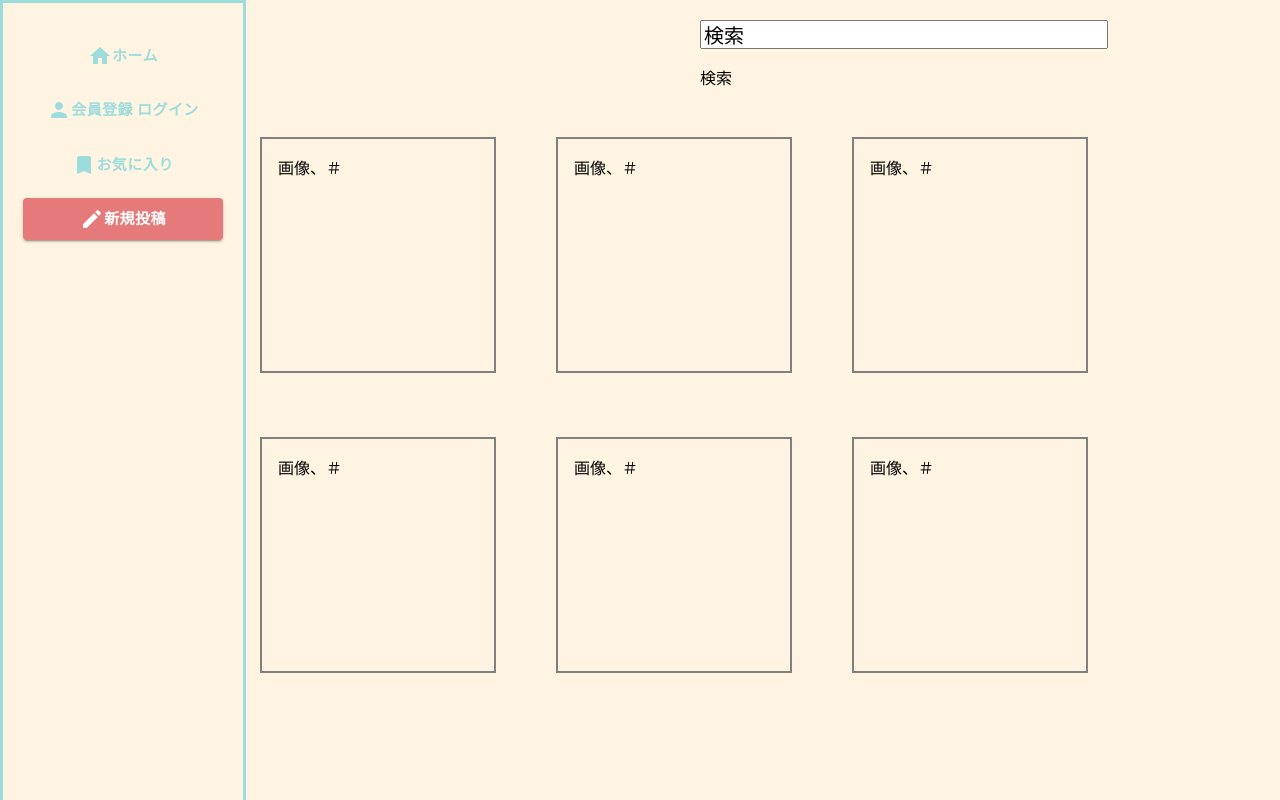
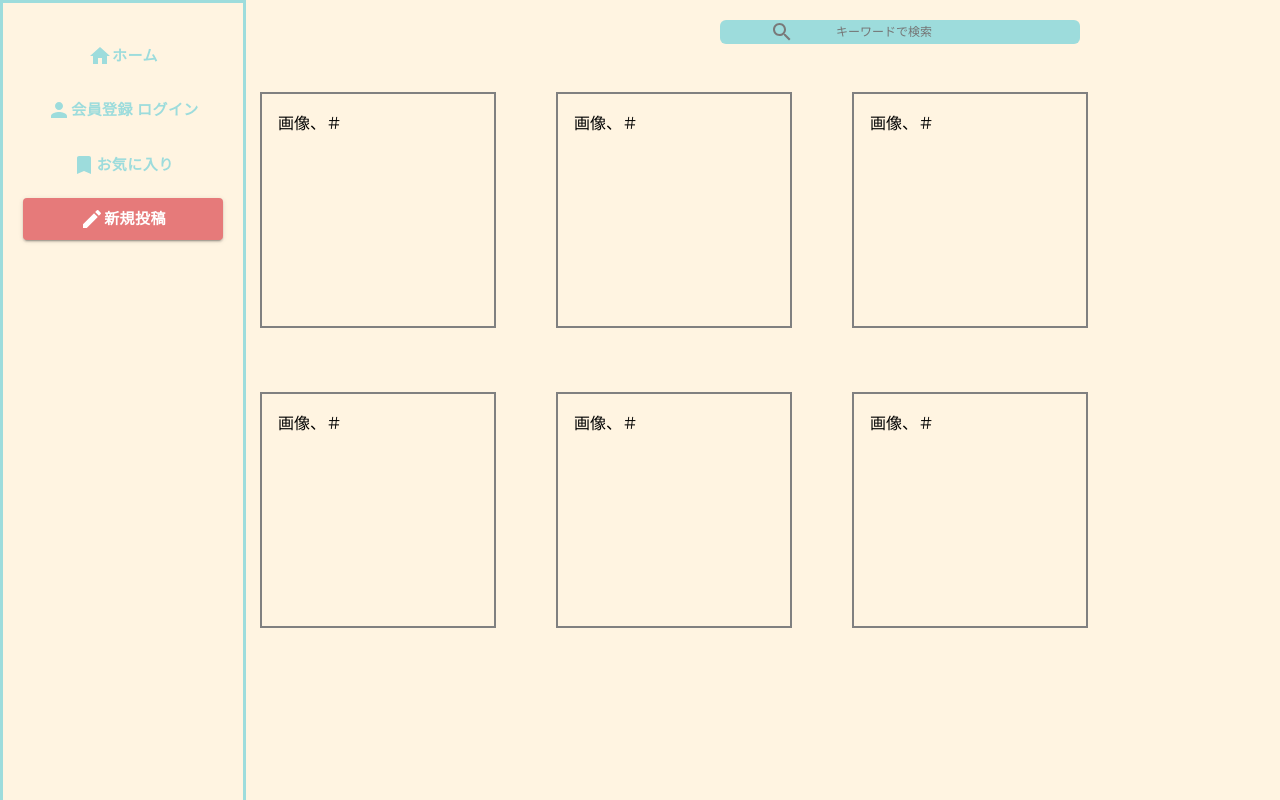
Before and after one commit to WaffleCollege/myway, a React (Create React App) app: page / in a window 1280 px wide. Built offline with nearby package versions, Linux system fonts and the light colour scheme.

Commit message:
検索box

```diff
--- a/src/components/entire-display/entire.css
+++ b/src/components/entire-display/entire.css
@@ -19,3 +19,39 @@
 .whole{
     padding-left: 200px;
 }
+
+.search .search-img{
+    margin: 0px 30px;
+    display: flex;
+    color: #797979;
+    color: #797979;
+}
+
+/* .search{
+    position: relative;
+}
+
+.search-img{
+    position: absolute;
+
+} */
+
+
+.search{
+    display: flex;
+    align-items: center;
+    margin: auto;
+    width: 80%;
+    height: 20%;
+    background: #9DDCDC;
+    border-radius: 6px;
+    padding:0 20px;
+}
+
+.search input{
+    border:none;
+    outline: none;
+    background: #9DDCDC;
+    font-size: 75%;
+
+}
--- a/src/components/entire-display/input.js
+++ b/src/components/entire-display/input.js
@@ -1,20 +1,28 @@
 // React から useState フックをインポート
 import { useState } from 'react';
+import SearchIcon from '@mui/icons-material/Search';
+import "./entire.css"
 
 export const Txt = () => {
   // 初期値: 空文字列 ''
-  const [text, setText] = useState('検索');
+  const [text, setText] = useState('');
 
   return (
     <div>
       <form onSubmit={(e) => e.preventDefault()}>
+        <div className='search'>
+        <div className='search-img'>
+          <SearchIcon/>
+        </div>
         <input
-          type="text"
+          type="search"
+          placeholder='   キーワードで検索'
           // text ステートが持っている入力中テキストの値を value として表示
           value={text}
           // onChange イベント（＝入力テキストの変化）を text ステートに反映する
           onChange={(e) => setText(e.target.value)}
         />
+        </div>
         {/* <input type="submit" />   */}
       </form>
 
```
